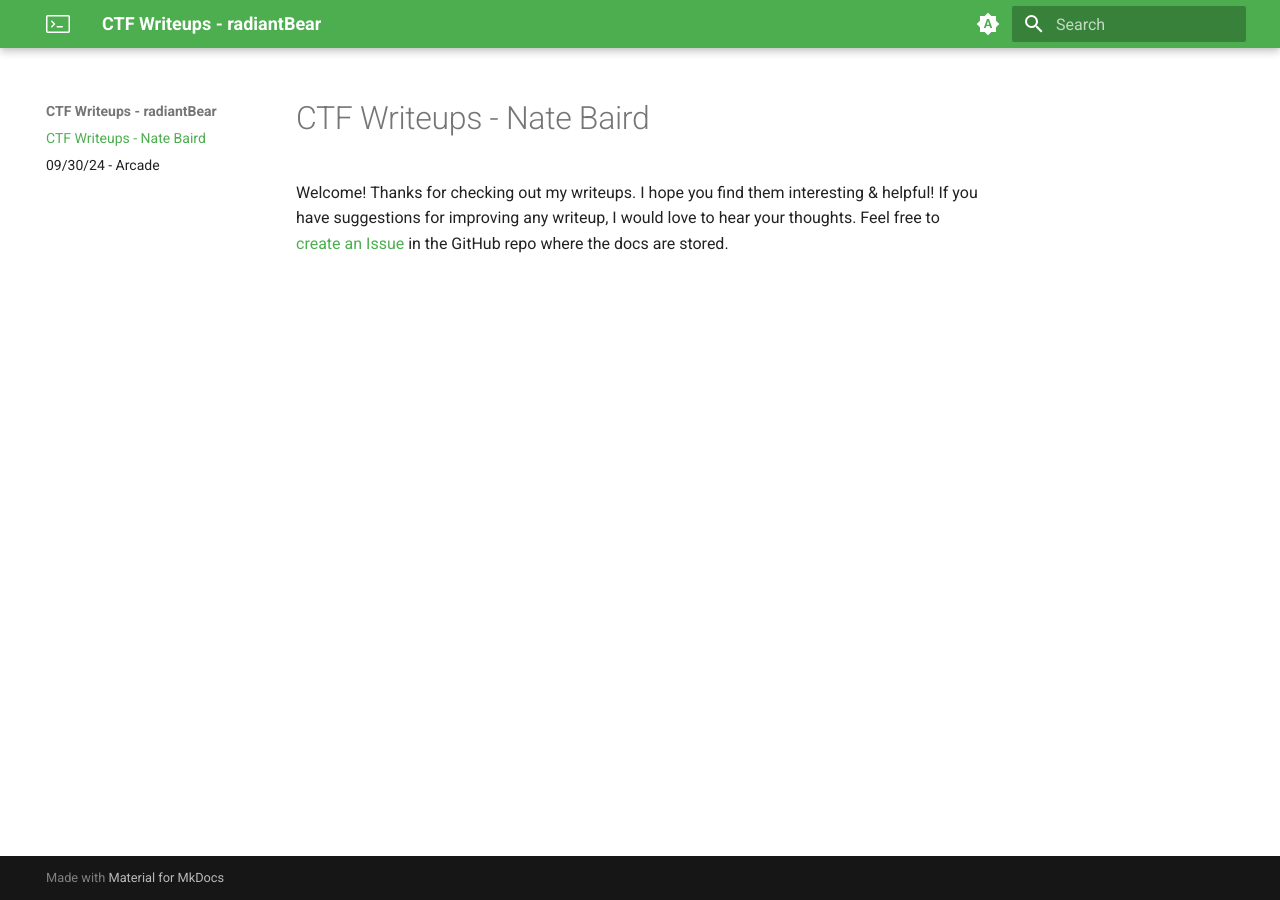
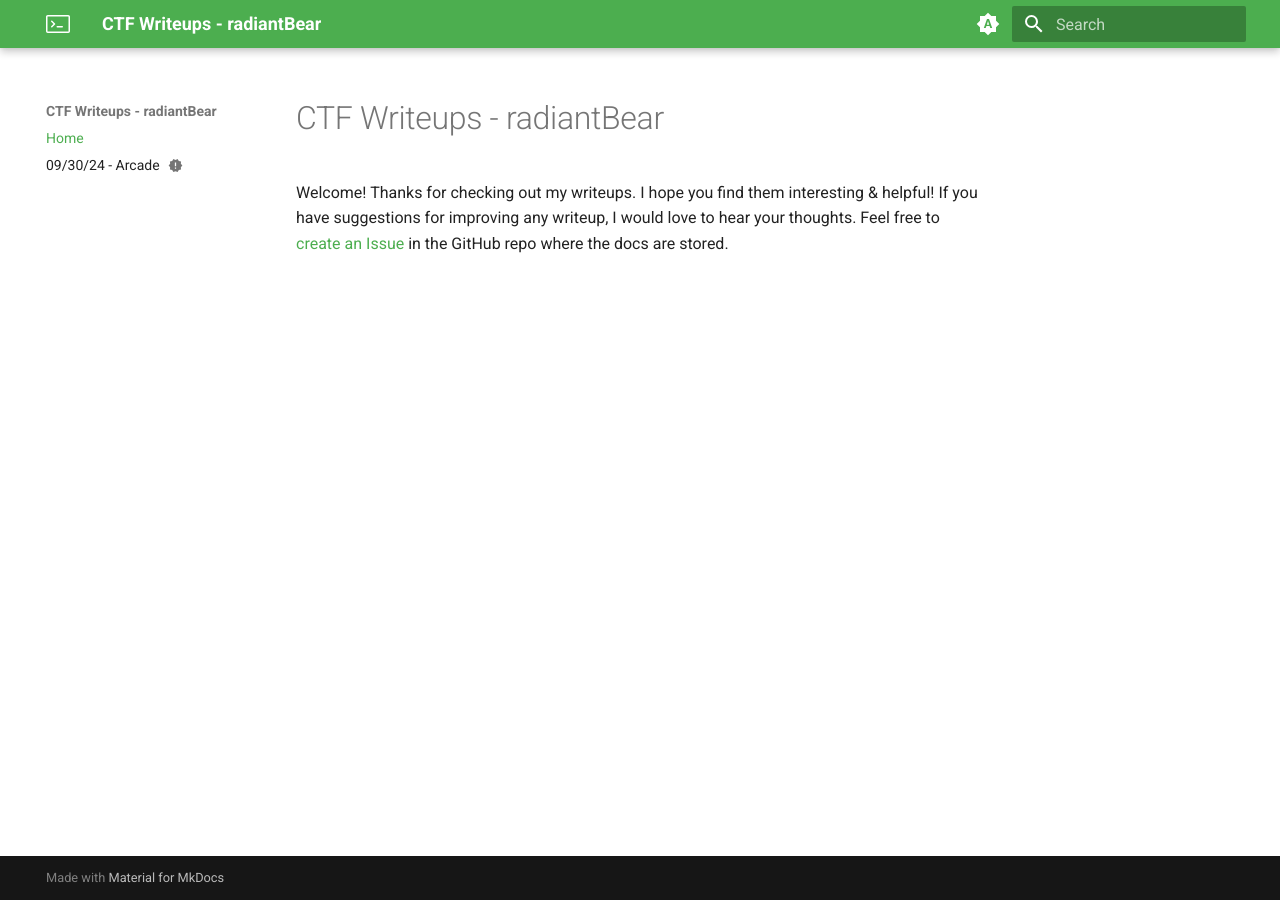
Before and after one commit to radiantBear/ctf-writeups, an MkDocs documentation site: the page built from docs/index.md, in a window 1280 px wide. Built offline with MkDocs 1.6.1 and Material for MkDocs 9.7.7, drawn with Linux system fonts in a browser that asks for light colours.

Commit message:
Add metadata

```diff
--- a/docs/index.md
+++ b/docs/index.md
@@ -1,4 +1,9 @@
-# CTF Writeups - Nate Baird
+---
+title: Home
+
+---
+
+# CTF Writeups - radiantBear
 
 Welcome! Thanks for checking out my writeups. I hope you find them interesting & helpful!
 If you have suggestions for improving any writeup, I would love to hear your thoughts.
--- a/mkdocs.yml
+++ b/mkdocs.yml
@@ -1,4 +1,5 @@
 site_name: CTF Writeups - radiantBear
+site_description: Learn how a variety of CTF challenges work!
 site_url: https://web.engr.oregonstate.edu/~bairdn/ctf_writeups/site
 theme:
   name: material
```
Also changed, not shown: docs/arcade.md (+5 -0 lines).
